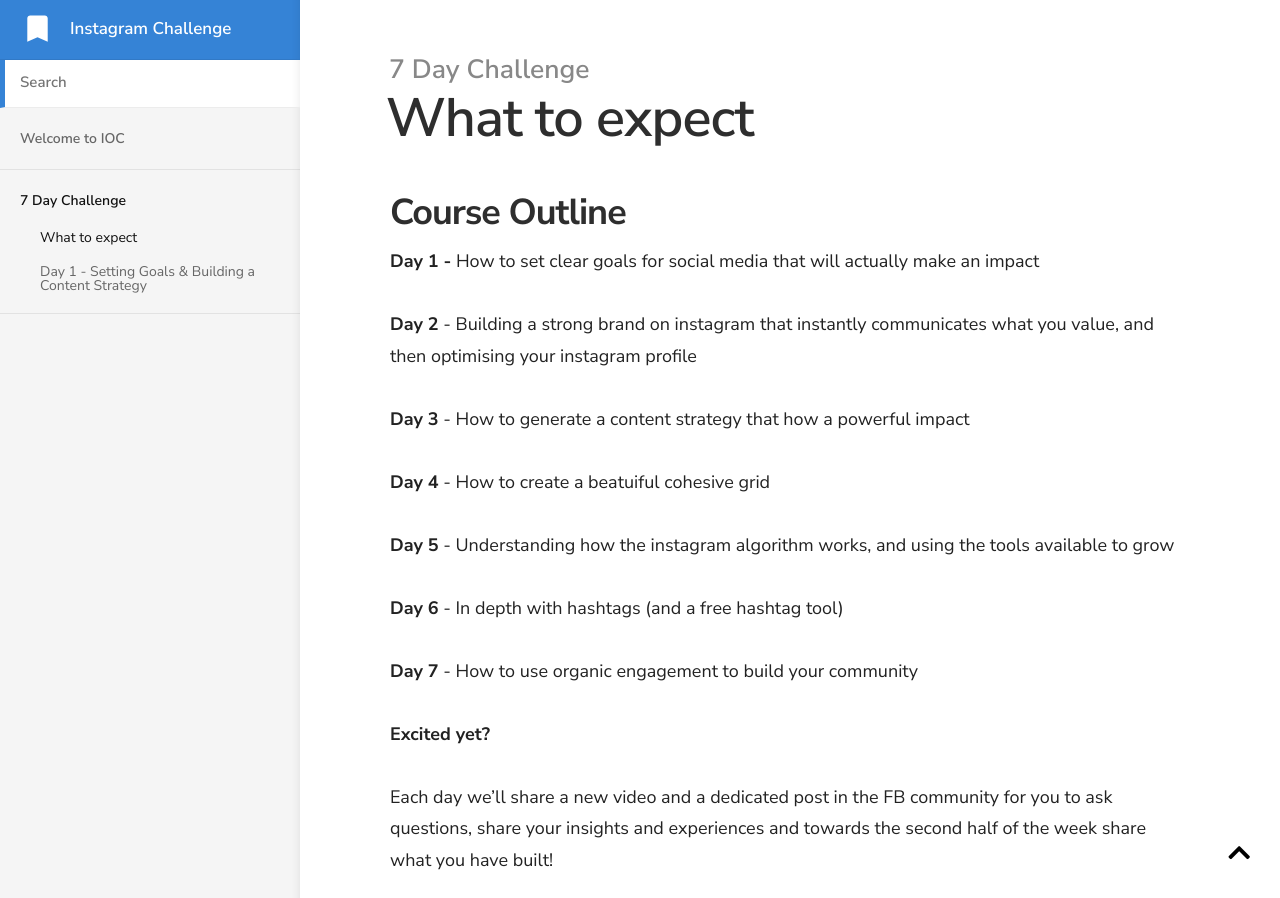
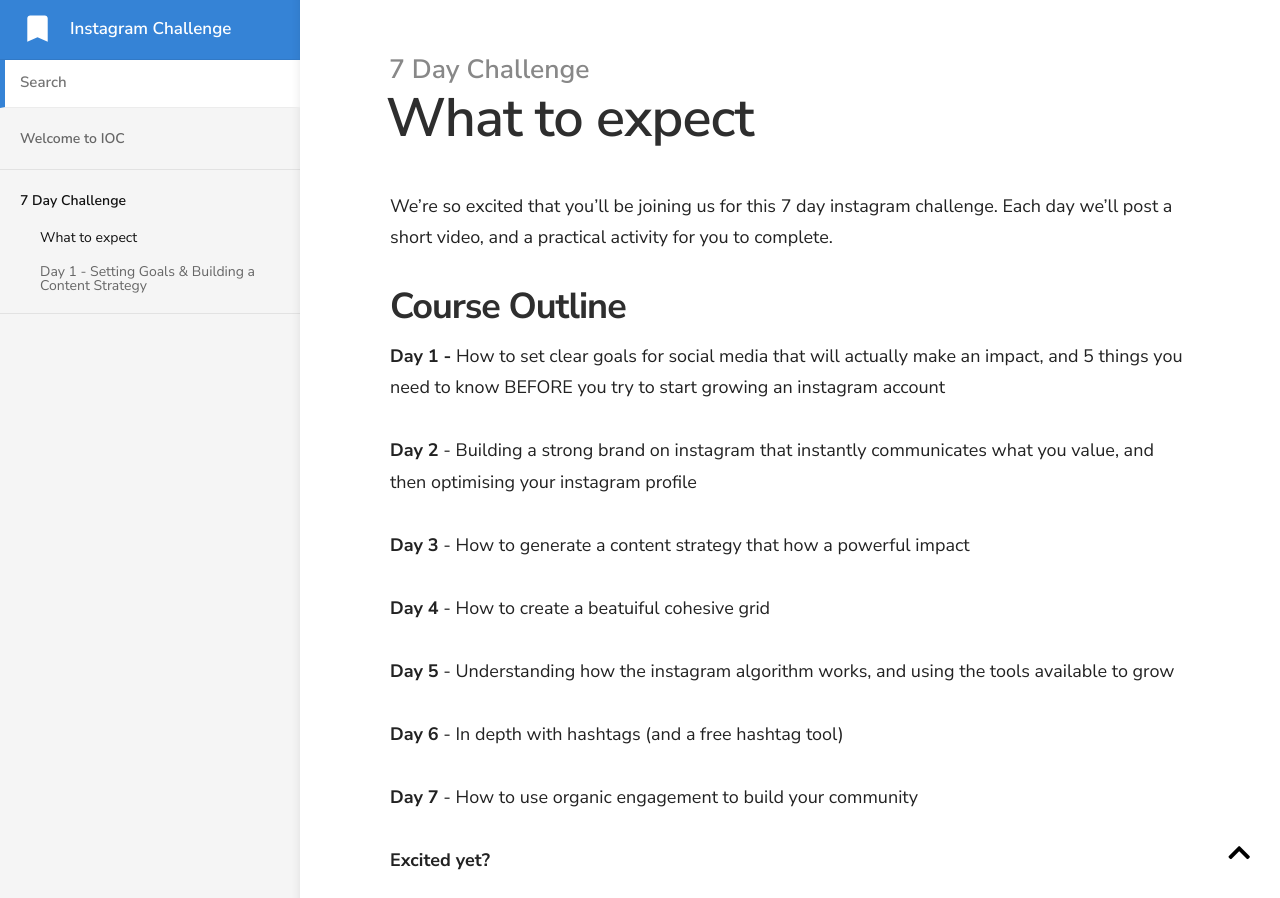
Before and after one commit to tinamayswinkels/7-day-instagram, a Jekyll site: the page built from _docs/a-7-Day-Challenge/1.setup.md, in a window 1280 px wide. Shown: the top 898 px of the page. Built offline with Jekyll 4.4.1, drawn with Linux system fonts in a browser that asks for light colours; nearby versions of some CDN libraries.

Commit message:
Updated '_docs/a-7-Day-Challenge/1.setup.md' via CloudCannon

```diff
--- a/_docs/a-7-Day-Challenge/1.setup.md
+++ b/_docs/a-7-Day-Challenge/1.setup.md
@@ -4,9 +4,11 @@ category: '7 Day Challenge'
 order: 1
 ---
 
+We're so excited that you'll be joining us for this 7 day instagram challenge. Each day we'll post a short video, and a practical activity for you to complete.
+
 ## **Course Outline**
 
-**Day 1 -** How to set clear goals for social media that will actually make an impact
+**Day 1 -** How to set clear goals for social media that will actually make an impact, and 5 things you need to know BEFORE you try to start growing an instagram account
 
 **Day 2** - Building a strong brand on instagram that instantly communicates what you value, and then optimising your instagram profile
 
```
